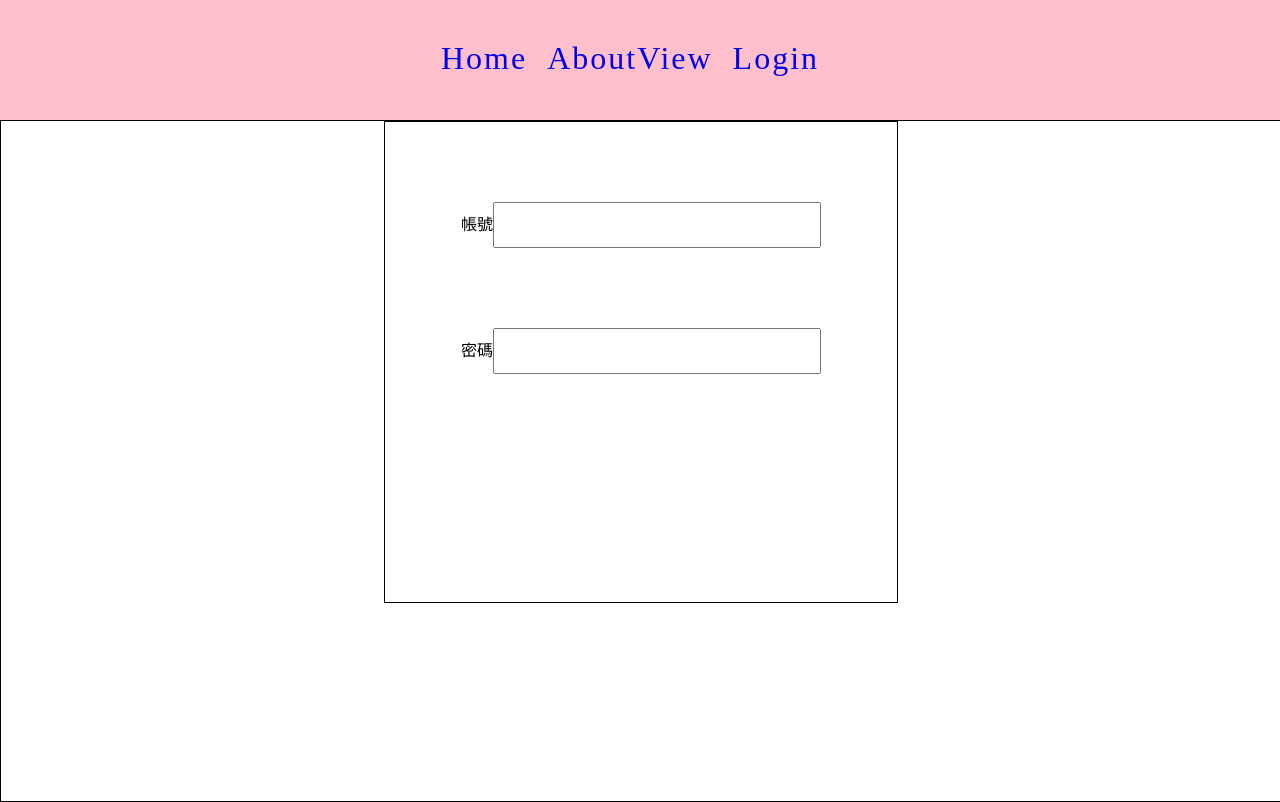
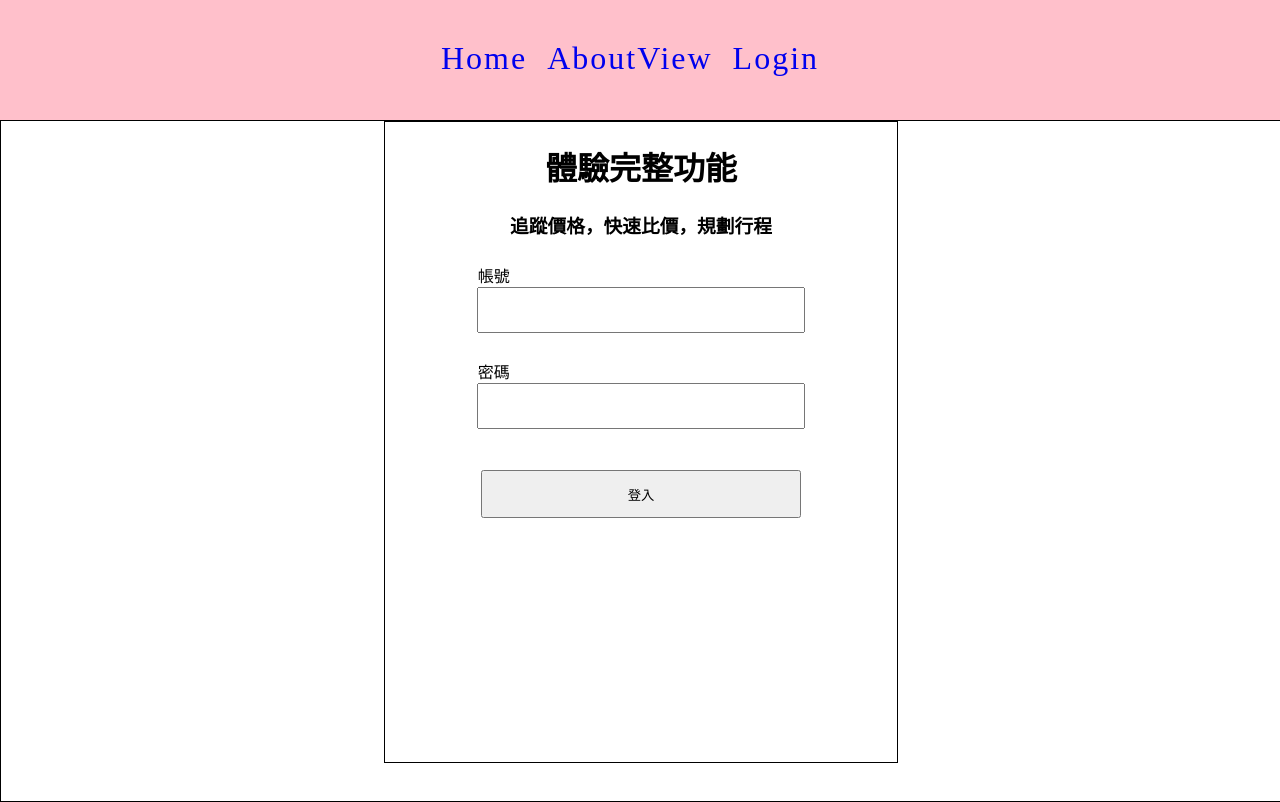
Before and after one commit to xiaxia0321/TWNO1AIR, a Vue app: page /Login in a window 1280 px wide. Built offline with nearby package versions, Linux system fonts and the light colour scheme.

Commit message:
失敗登入

```diff
--- a/src/views/Login.vue
+++ b/src/views/Login.vue
@@ -9,15 +9,22 @@ export default {
 <template>
   <div class="big">
     <div class="mid">
+
+      <h1>體驗完整功能</h1>
+      <h3>追蹤價格，快速比價，規劃行程</h3>
+
       <div class="in1">
-        <label for="">帳號</label>
+        <p>帳號</p>
         <input type="text" class="input" />
       </div>
 
       <div class="in2">
-        <label for="">密碼</label>
+        <p>密碼</p>
         <input type="password" class="input" name="" id="" />
       </div>
+
+      <button type="button" class="in3">登入</button>
+
     </div>
   </div>
 </template>
@@ -30,11 +37,24 @@ export default {
   margin: 0 auto;
   .mid {
     width: 40vw;
-    height: 60vh;
+    height: 80vh;
     border: 1px solid black;
     margin: 0 auto;
-    .in1{
-      margin: 10vh  auto;
+    p{
+      margin: 0;
+      margin-right: 23vw;
+
+    }
+    .in1{ //帳號輸入框
+      margin-top: 5%;
+      margin-bottom: 5%;
+    }
+    .in2{ //密碼輸入框
+      margin-bottom: 8%;
+    }
+    .in3{ //登入按鈕
+      width: 25vw;
+      height: 6vh;
     }
     .input {
       width: 25vw;
```
